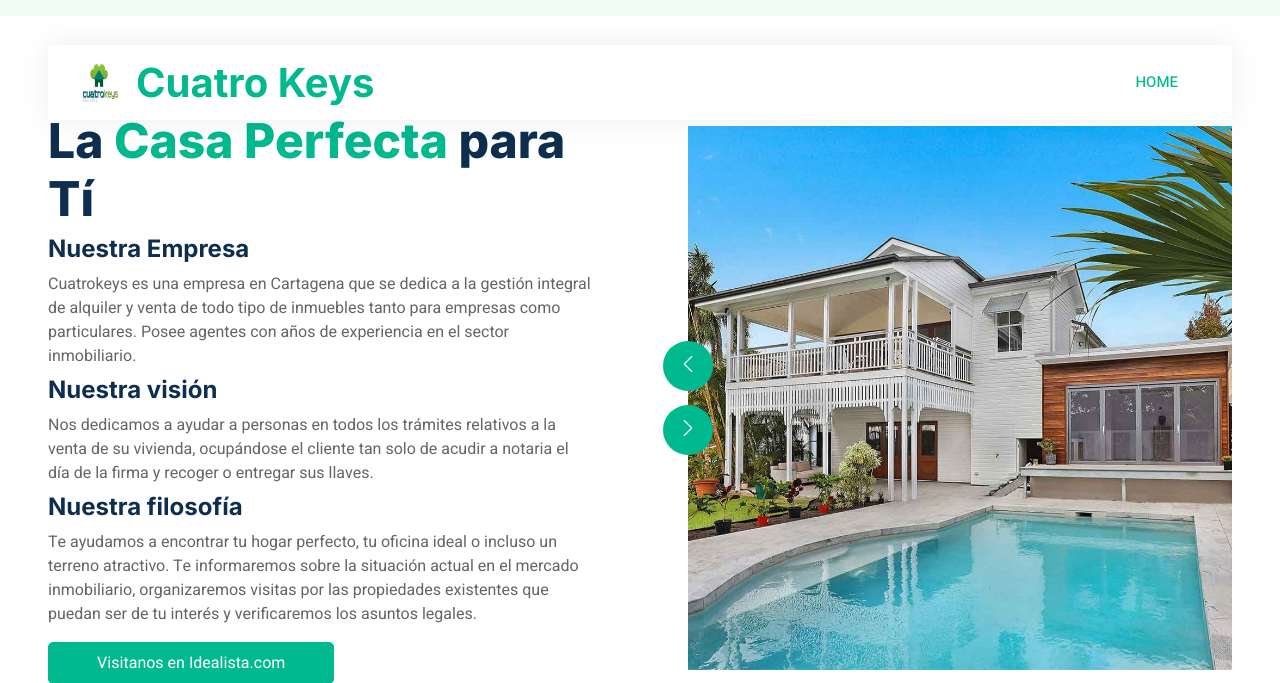
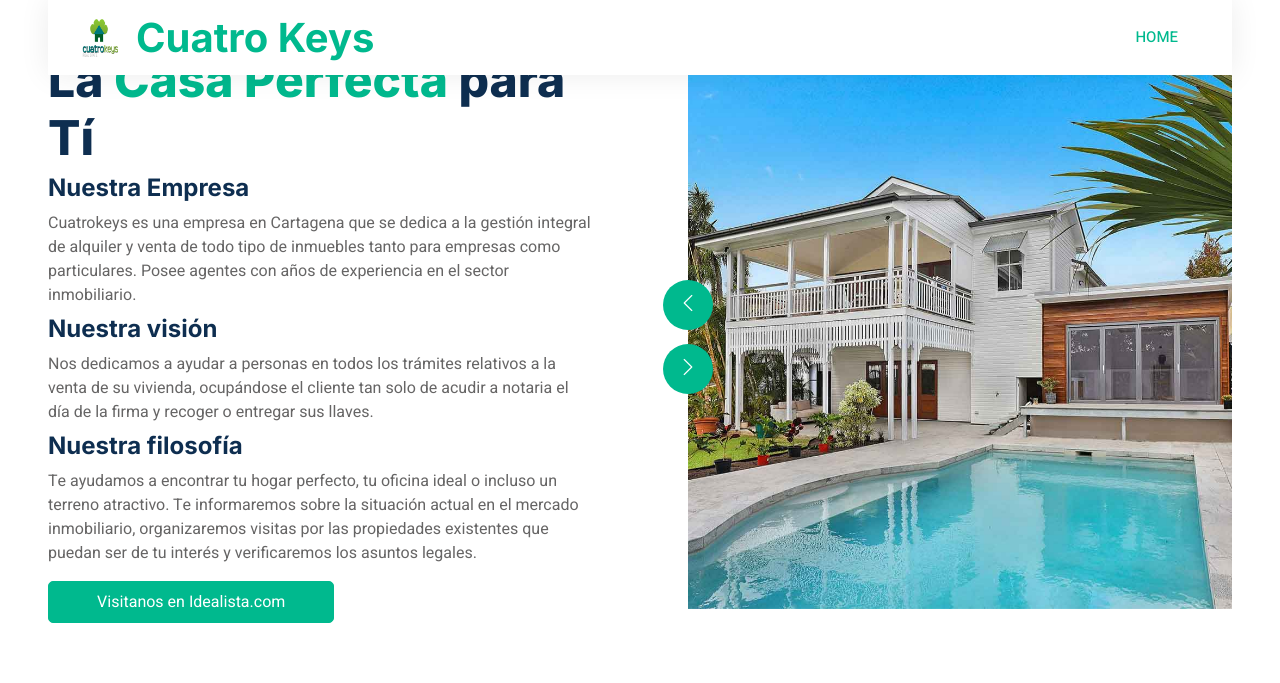
Before and after one commit to julia4keys/real_state, a Python web app: template template/index_temp.html in a window 1280 px wide. Shown: the top 683 px of the page. Run offline with Jinja, Linux system fonts and the light colour scheme; the template is opened without the code that fills it, so the values that code supplies are empty; some libraries are stand-ins or nearby versions.

Commit message:
navbar margin top

```diff
--- a/template/index_temp.html
+++ b/template/index_temp.html
@@ -43,7 +43,7 @@
 
 
         <!-- Navbar Start -->
-        <div class="container-fluid nav-bar bg-transparent mb-3">
+        <div class="container-fluid nav-bar bg-transparent mt-0">
             <nav class="navbar navbar-expand-lg bg-white navbar-light py-0 px-4">
                 <a href="index.html" class="navbar-brand d-flex align-items-center text-center">
                     <div class="p-2 me-2">
```
